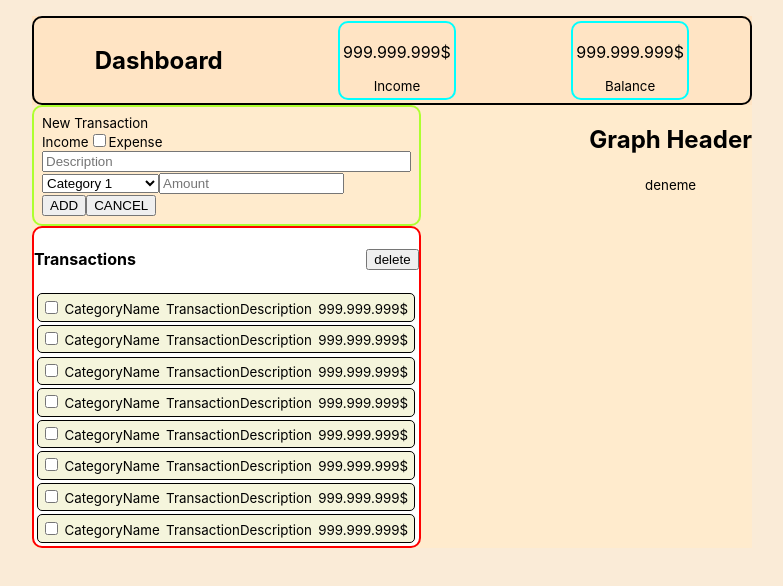
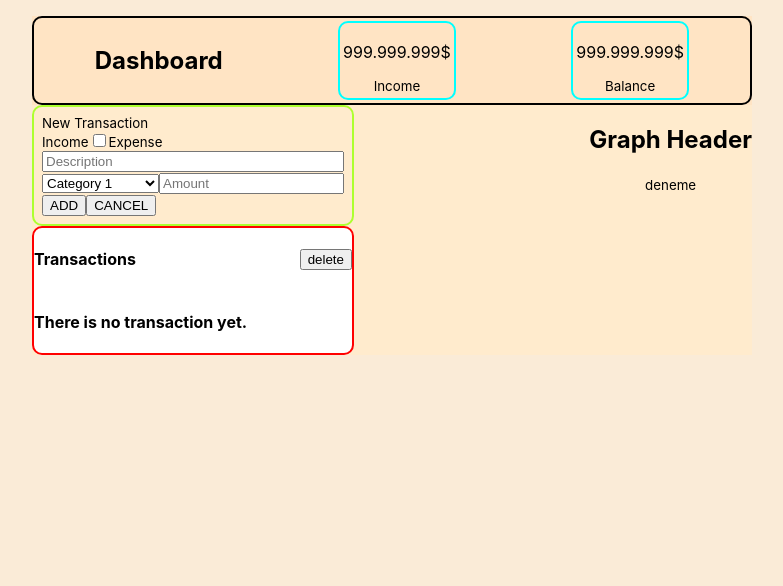
Before and after one commit to ilkerdurmaz/react-budget-manager, a React (Create React App) app: page / in a window 1280 px wide. Shown: the top 586 px of the page, without its empty margins (248-1031 px from the left). Built offline with nearby package versions, Linux system fonts and the light colour scheme.

Commit message:
Transaction and TransactionList components completed

```diff
--- a/package.json
+++ b/package.json
@@ -9,6 +9,7 @@
     "react": "^18.2.0",
     "react-dom": "^18.2.0",
     "react-scripts": "5.0.1",
+    "uuid": "^8.3.2",
     "web-vitals": "^2.1.4"
   },
   "scripts": {
--- a/src/components/App.jsx
+++ b/src/components/App.jsx
@@ -3,7 +3,10 @@ import Header from './Header/Header';
 import TransactionInput from './TransactionInput/TransactionInput';
 import TransactionList from './TransactionList/TransactionList';
 import Graph from './Graph/Graph';
-import { useState } from "react";
+import { useState, createContext, useEffect } from "react";
+
+export const AppContext = createContext();
+
 
 function App() {
   const [categories, setCategories] = useState({
@@ -16,12 +19,23 @@ function App() {
     "Others:": 0
   });
 
+  const [transactionList, setTransactionList] = useState(localStorage.getItem("transactionList") ? JSON.parse(localStorage.getItem("transactionList")) : []);
+
+  function updateTransactionList(transaction) {
+    setTransactionList([...transactionList, transaction]);
+  }
+
+  useEffect(() => {
+    localStorage.setItem("transactionList", JSON.stringify(transactionList));
+  }, [transactionList]);
+
   return (
+    <AppContext.Provider value={{ transactionList, setTransactionList }}>
       <div className="App">
         <Header />
         <div className="body-container">
           <div className="transactions-container">
-          <TransactionInput />
+            <TransactionInput saveTransaction={updateTransactionList} />
             <TransactionList />
           </div>
           <div className="graph-container">
@@ -30,6 +44,7 @@ function App() {
           </div>
         </div>
       </div>
+    </AppContext.Provider>
   )
 }
 
--- a/src/components/Transaction/Transaction.jsx
+++ b/src/components/Transaction/Transaction.jsx
@@ -1,11 +1,23 @@
 import "./Transaction.css"
-export default function Transaction() {
+import { useContext, useState } from "react"
+import { AppContext } from './../App';
+export default function Transaction({ index, selectedListHandler }) {
+
+    const [isSelected, setIsSelected] = useState(false);
+    const transactionList = useContext(AppContext).transactionList;
+
+    function handleClick() {
+
+        setIsSelected(current => !current);
+        selectedListHandler(transactionList[index].id);
+    }
+
     return (
-        <div className="transaction">
-            <input type="checkbox" name="isChecked" />
-            <small>CategoryName</small>
-            <small>TransactionDescription</small>
-            <small>999.999.999$</small>
-        </div>
+        <div className="transaction" style={{ borderColor: isSelected ? 'red' : 'black' }} onClick={handleClick} >
+            <small>{transactionList[index].isExpense.toString()}</small>
+            <small>{transactionList[index].category}</small>
+            <small>{transactionList[index].desc}</small>
+            <small>{transactionList[index].amount}</small>
+        </ div>
     )
 }
--- a/src/components/TransactionInput/TransactionInput.jsx
+++ b/src/components/TransactionInput/TransactionInput.jsx
@@ -1,10 +1,13 @@
 import "./TransactionInput.css"
+import { useContext } from "react"
+import { v4 as uuidv4 } from 'uuid';
 
 export default function TransactionInput({ saveTransaction }) {
 
     function handleSubmit(e) {
         e.preventDefault();
         saveTransaction({
+            id: uuidv4(),
             isExpense: e.target.isExpense.checked,
             desc: e.target.desc.value,
             category: e.target.category.value,
--- a/src/components/TransactionList/TransactionList.jsx
+++ b/src/components/TransactionList/TransactionList.jsx
@@ -1,21 +1,42 @@
 import "./TransactionList.css"
 import Transaction from "../Transaction/Transaction"
+import { useContext, useState } from "react"
+import { AppContext } from './../App';
 
 export default function TransactionList() {
+
+    const transactionList = useContext(AppContext).transactionList;
+    const setTransactionList = useContext(AppContext).setTransactionList;
+    const [selectedList, setSelectedList] = useState([]);
+
+    function selectedListHandler(id) {
+        if (!selectedList.includes(id))
+            setSelectedList([...selectedList, id]);
+        else
+            setSelectedList(selectedList.filter(item => item !== id));
+    }
+
+    function deleteSelectedListHandler() {
+        let tsList = [...transactionList];
+        for (let i = 0; i < selectedList.length; i++) {
+            tsList = tsList.filter(item => item.id !== selectedList[i]);
+        }
+        setTransactionList(tsList);
+        setSelectedList([]);
+    }
+
     return (
         <div className="transactions">
             <div className="title-container">
                 <h4>Transactions</h4>
-                <button>delete</button>
+                <button onClick={deleteSelectedListHandler}>delete</button>
             </div>
-            <Transaction />
-            <Transaction />
-            <Transaction />
-            <Transaction />
-            <Transaction />
-            <Transaction />
-            <Transaction />
-            <Transaction />
+            {
+                transactionList.length > 0 ?
+                    transactionList.map((transaction, index) => {
+                        return <Transaction key={transaction.id} index={index} selectedListHandler={selectedListHandler} />
+                    }) : <h4>There is no transaction yet.</h4>
+            }
         </div>
     )
 }
--- a/src/index.js
+++ b/src/index.js
@@ -6,9 +6,9 @@ import reportWebVitals from './reportWebVitals';
 
 const root = ReactDOM.createRoot(document.getElementById('root'));
 root.render(
-//<React.StrictMode>
+<React.StrictMode>
     <App />
- //</React.StrictMode>
+ </React.StrictMode>
 );
 
 // If you want to start measuring performance in your app, pass a function
```
Also changed, not shown: 1 other file (tests, documents, lock files or other folders). Lines whose indentation alone changed are shown as unchanged.
